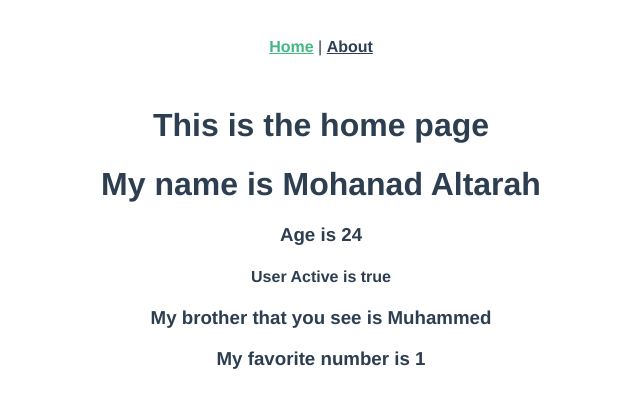
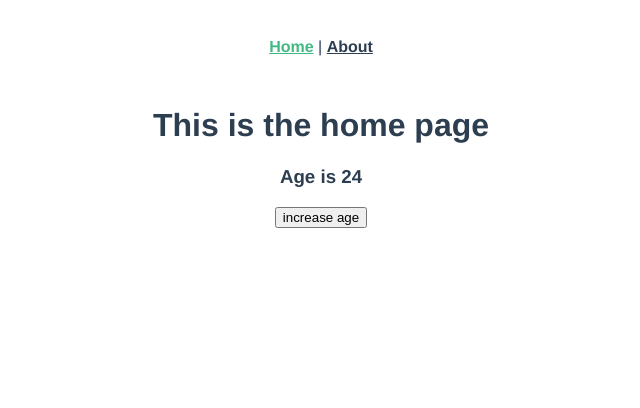
Before and after one commit to mohanadaltarah/vue-composition-api, a Vue app: page /#/ in a window 1280 px wide. Shown: the top 408 px of the page, without its empty margins (319-959 px from the left). Built offline with nearby package versions, Linux system fonts and the light colour scheme.

Commit message:
Use composition API functions to modify data dynamically

```diff
--- a/src/views/HomeView.vue
+++ b/src/views/HomeView.vue
@@ -1,24 +1,17 @@
 <template>
   <div class="home">
     <h1>This is the home page</h1>
-    <h1>My name is {{ firstName }} {{ lastName }}</h1>
     <h3>Age is {{ age }}</h3>
-    <h4>User Active is {{ isActive }}</h4>
-    <h3>My brother that you see is {{ userObject.name }}</h3>
-    <h3>My favorite number is {{ myArray[0] }}</h3>
   </div>
+  <button @click="increaseAge">increase age</button>
 </template>
 
 <script setup>
-import { ref, reactive } from "vue";
+import { ref } from "vue";
 
-const firstName = reactive("Mohanad");
-const lastName = ref("Altarah");
 const age = ref(24);
-const isActive = ref(true);
-const userObject = ref({
-  name: "Muhammed",
-  age: 30,
-});
-const myArray = ref([1, 2, 3, 4, 5]);
+
+function increaseAge() {
+  age.value++;
+}
 </script>
```
